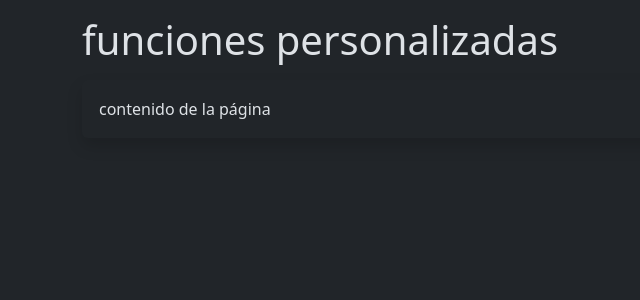
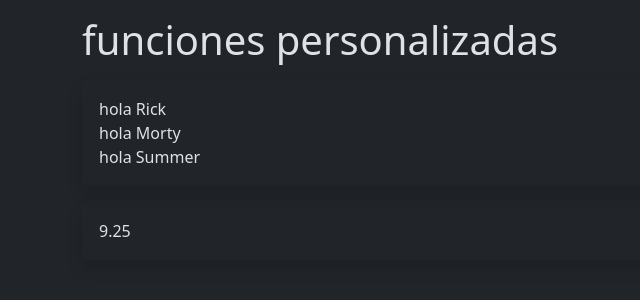
Before and after one commit to exegeses/php-72632, a PHP site: page /funciones.php in a window 1280 px wide. Shown: the part 48-348 px from the top of the page, without its empty margins (0-640 px from the left). Run offline with PHP 8.4, Linux system fonts and the light colour scheme.

Commit message:
Teoría y práctica inicial de funciones personalizadas

```diff
--- a/curso/clases3/funciones.php
+++ b/curso/clases3/funciones.php
@@ -1,12 +1,36 @@
 <?php
 include '../layouts/header.php';
+
+// declaración
+    function saludar( string $nombre ) : string
+    {
+        return 'hola '. $nombre. '<br>';
+    }
+
+    function sumar( int|float $numero1, int|float $numero2 ) : int|float
+    {
+        return $numero1 + $numero2;
+    }
+
 ?>
     <main class="container py-3">
-        <h1> funciones personalizadas</h1>
+        <h1>funciones personalizadas</h1>
 
         <section class="shadow alert my-3">
-            contenido de la página
+<?php
+        //Invocamos la función saludar()
+        echo saludar( 'Rick' );
+        echo saludar( 'Morty' );
+        echo saludar( 'Summer' );
+?>
         </section>
+
+        <section class="shadow alert my-3">
+<?php
+        echo sumar(4.25, 5);
+?>
+        </section>
+
 
     </main>
 <?php
```
